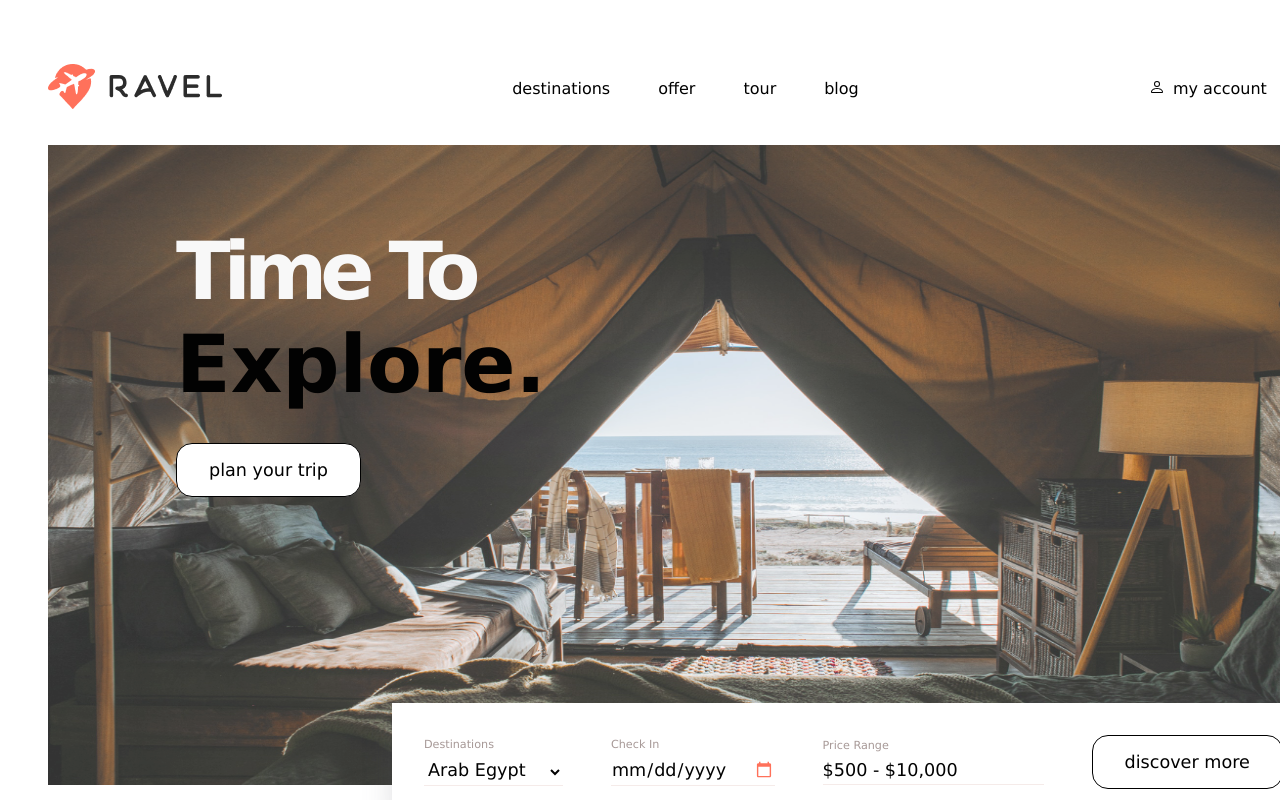
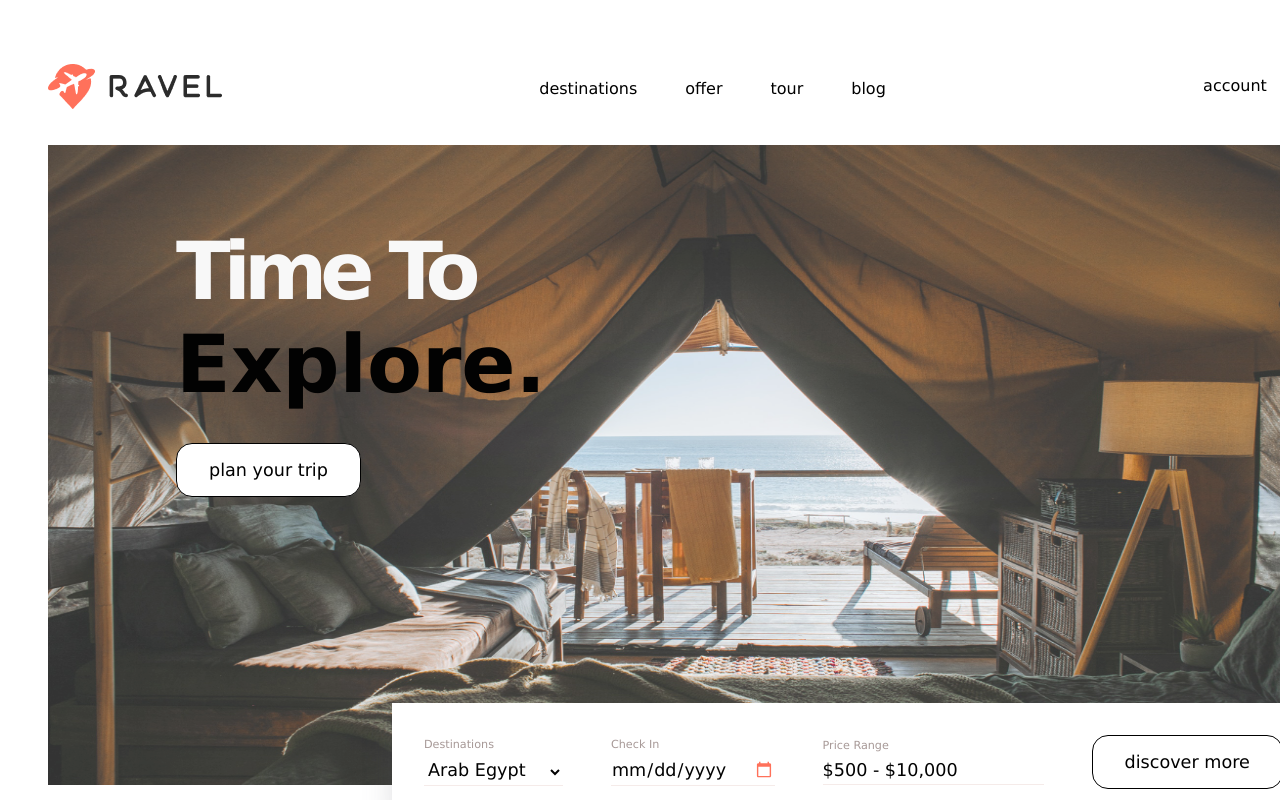
Before and after one commit to OdeliaFink/travel-agency, a React (Vite) app: page / in a window 1280 px wide. Shown: the top 800 px of the page. Built offline with nearby package versions, Linux system fonts and the light colour scheme; the HTML template or start-up script is replaced by a standard one.

Commit message:
refactor

```diff
--- a/src/components/Navbar.jsx
+++ b/src/components/Navbar.jsx
@@ -45,10 +45,10 @@ export const Navbar = () => {
       </div>
       <div className="account-info">
         <div className="account">
-          <span>
+          {/* <span>
             <BsPerson />
-          </span>
-          <span>my account</span>
+          </span> */}
+          <span>account</span>
         </div>
         <div className="search">
           <IoSearchOutline />
@@ -89,9 +89,11 @@ const Container = styled.nav`
   }
   .account-info {
     display: flex;
+    align-items: center;
     gap: 2rem;
     .account {
       display: flex;
+      padding-bottom: 7px;
       gap: 0.5rem;
       cursor: pointer;
     }
```
